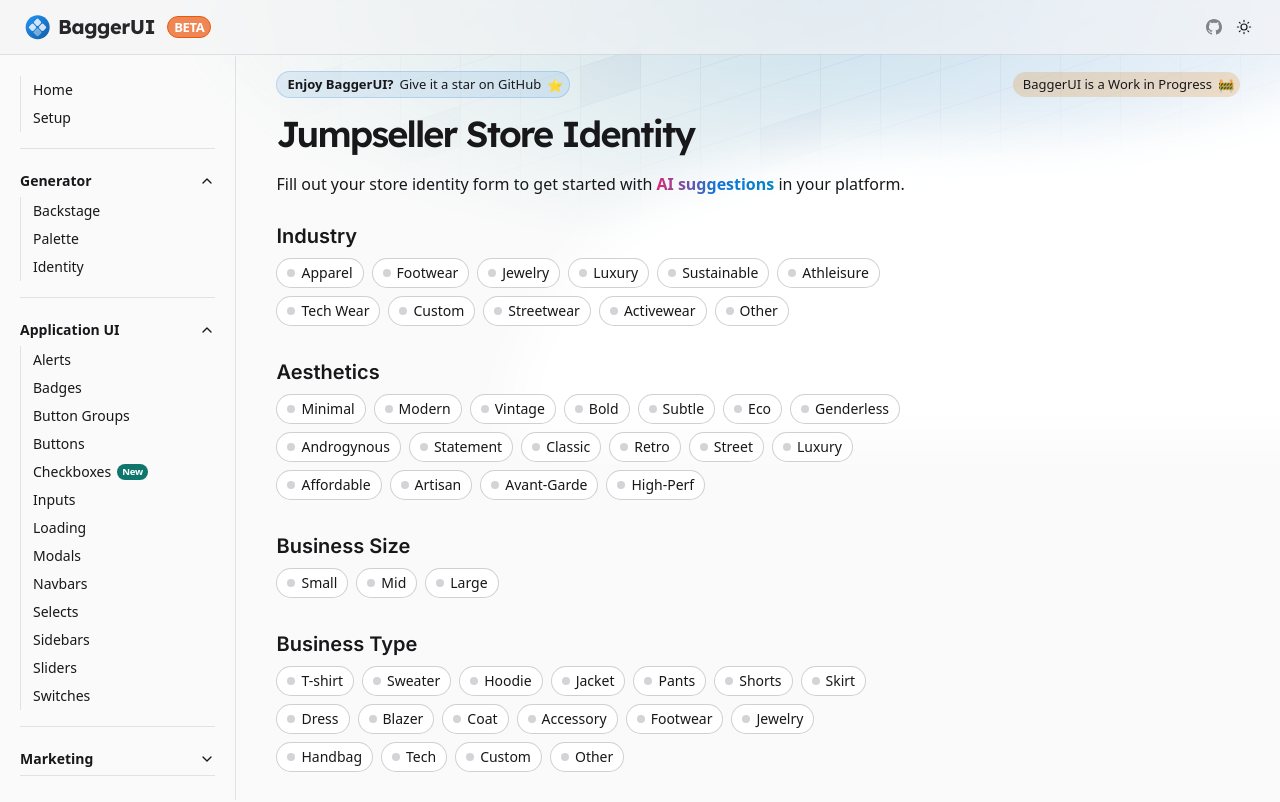
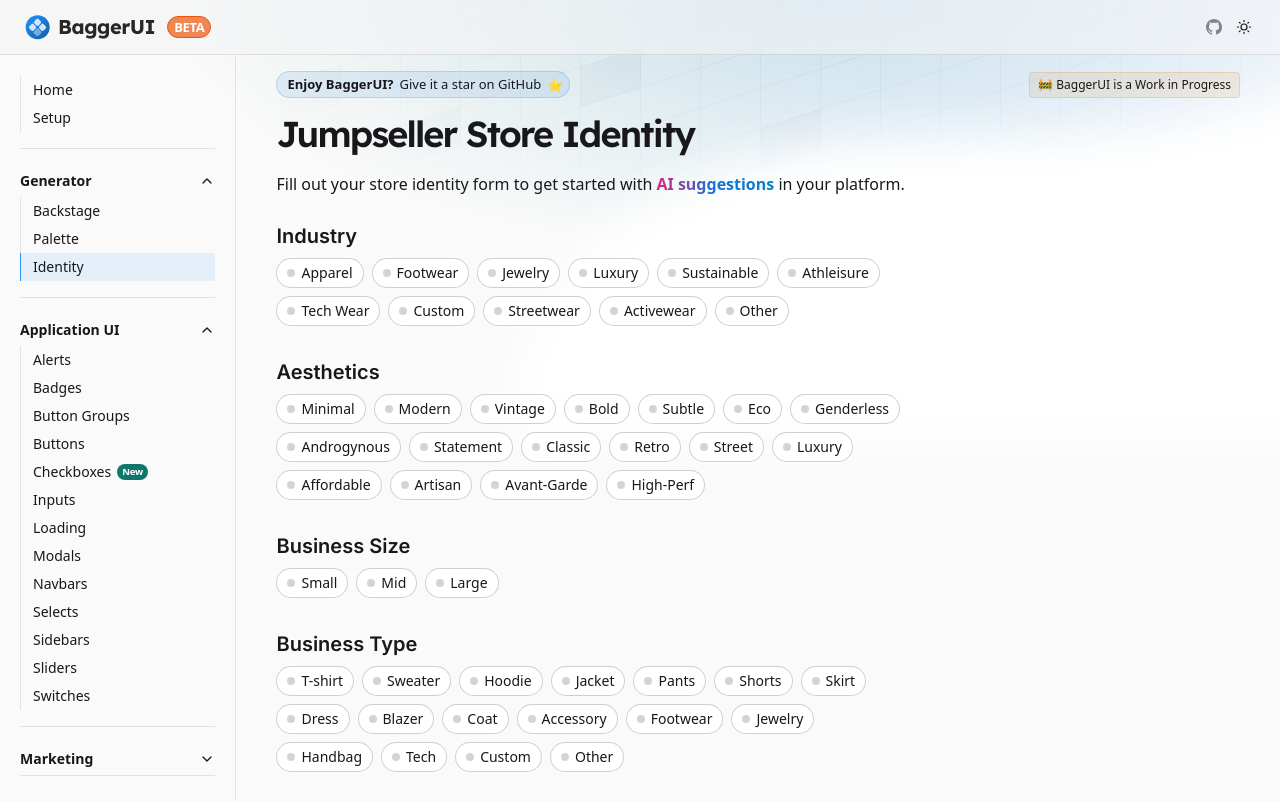
Before and after one commit to kiko-g/bagger-ui, a Next.js app: page /generator/identity in a window 1280 px wide. Shown: the top 802 px of the page. Built offline with nearby package versions, Linux system fonts and the light colour scheme.

Commit message:
fix identity location on sidebar

```diff
--- a/src/app/generator/identity/page.tsx
+++ b/src/app/generator/identity/page.tsx
@@ -27,7 +27,7 @@
   }, [form, isInitialized])
 
   return (
-    <Layout location="Onboarding" sidebar>
+    <Layout location="Identity" sidebar>
       <h2 className={clsx(lexend.className, 'mb-4 text-2xl font-semibold tracking-tighter lg:text-4xl')}>
         Jumpseller Store Identity
       </h2>
--- a/src/components/layout/Navigation.tsx
+++ b/src/components/layout/Navigation.tsx
@@ -1,6 +1,7 @@
 'use client'
 
-import { SidebarItem } from './SidebarItem'
+import Link from 'next/link'
+import clsx from 'clsx'
 import { applicationUiNav, generalNav, generatorNav, marketingNav, eCommerceNav } from '@/utils/data'
 import { Accordion, AccordionContent, AccordionItem, AccordionTrigger } from '@/components/ui/accordion'
 
@@ -18,7 +19,7 @@
           const isActive = location.toLowerCase() === item.name.toLowerCase()
           return (
             <li key={`nav-${itemIdx}`}>
-              <SidebarItem name={item.name} href={item.href} isActive={isActive} isNew={item.new} />
+              <NavItem name={item.name} href={item.href} isActive={isActive} isNew={item.new} />
             </li>
           )
         })}
@@ -35,7 +36,7 @@
                 const isActive = location.toLowerCase() === item.name.toLowerCase()
                 return (
                   <li key={`nav-${itemIdx}`}>
-                    <SidebarItem name={item.name} href={item.href} isActive={isActive} isNew={item.new} />
+                    <NavItem name={item.name} href={item.href} isActive={isActive} isNew={item.new} />
                   </li>
                 )
               })}
@@ -55,7 +56,7 @@
                 const isActive = location.toLowerCase() === item.name.toLowerCase()
                 return (
                   <li key={`nav-${itemIdx}`}>
-                    <SidebarItem name={item.name} href={item.href} isActive={isActive} isNew={item.new} />
+                    <NavItem name={item.name} href={item.href} isActive={isActive} isNew={item.new} />
                   </li>
                 )
               })}
@@ -75,7 +76,7 @@
                 const isActive = location.toLowerCase() === item.name.toLowerCase()
                 return (
                   <li key={`nav-${itemIdx}`}>
-                    <SidebarItem name={item.name} href={item.href} isActive={isActive} isNew={item.new} />
+                    <NavItem name={item.name} href={item.href} isActive={isActive} isNew={item.new} />
                   </li>
                 )
               })}
@@ -95,7 +96,7 @@
                 const isActive = location.toLowerCase() === item.name.toLowerCase()
                 return (
                   <li key={`nav-${itemIdx}`}>
-                    <SidebarItem name={item.name} href={item.href} isActive={isActive} isNew={item.new} />
+                    <NavItem name={item.name} href={item.href} isActive={isActive} isNew={item.new} />
                   </li>
                 )
               })}
@@ -106,3 +107,27 @@
     </aside>
   )
 }
+
+function NavItem({ name, href, isActive, isNew }: { name: string; href: string; isActive: boolean; isNew?: boolean }) {
+  return (
+    <Link
+      title={name}
+      href={href}
+      className={clsx(
+        isActive
+          ? 'border-primary-500 bg-primary-500/10 dark:bg-primary-300/5'
+          : 'border-zinc-900/10 hover:bg-zinc-500/5 dark:border-white/10 dark:hover:bg-zinc-50/10',
+        'flex cursor-pointer items-center justify-start gap-2 border-l py-0.5 pl-3 text-sm transition ease-in-out',
+      )}
+    >
+      <div className="hidden w-full items-center gap-1.5 pr-4 md:flex lg:pr-12">
+        <span>{name}</span>
+        {isNew && (
+          <span className="inline-flex items-center rounded-full bg-teal-700 px-[5px] py-[3px] text-white dark:bg-teal-600">
+            <span className="text-3xs font-semibold leading-none tracking-tight">New</span>
+          </span>
+        )}
+      </div>
+    </Link>
+  )
+}
--- a/src/components/layout/SidebarItem.tsx
+++ /dev/null
@@ -1,38 +0,0 @@
-'use client'
-
-import Link from 'next/link'
-import clsx from 'clsx'
-
-export function SidebarItem({
-  name,
-  href,
-  isActive,
-  isNew,
-}: {
-  name: string
-  href: string
-  isActive: boolean
-  isNew?: boolean
-}) {
-  return (
-    <Link
-      title={name}
-      href={href}
-      className={clsx(
-        isActive
-          ? 'border-primary-600 bg-zinc-500/10 dark:bg-primary-300/5'
-          : 'border-zinc-900/10 hover:bg-zinc-500/5 dark:border-white/10 dark:hover:bg-zinc-50/10',
-        'flex cursor-pointer items-center justify-start gap-2 border-l py-0.5 pl-3 text-sm transition ease-in-out',
-      )}
-    >
-      <div className="hidden w-full items-center gap-1.5 pr-4 md:flex lg:pr-12">
-        <span>{name}</span>
-        {isNew && (
-          <span className="inline-flex items-center rounded-full bg-teal-700 px-[5px] py-[3px] text-white dark:bg-teal-600">
-            <span className="text-3xs font-semibold leading-none tracking-tight">New</span>
-          </span>
-        )}
-      </div>
-    </Link>
-  )
-}
--- a/src/components/layout/WorkInProgressBadge.tsx
+++ b/src/components/layout/WorkInProgressBadge.tsx
@@ -2,11 +2,11 @@
 
 export function WorkInProgressBadge() {
   return (
-    <div className="flex items-center justify-center gap-1.5 rounded-full border-amber-600/20 bg-amber-600/20 px-2.5 py-1.5 text-xs font-normal leading-none transition dark:border-amber-600/50 dark:bg-amber-600/30">
-      <span>BaggerUI is a Work in Progress</span>
+    <div className="flex items-center justify-center gap-1.5 rounded-sm border border-amber-600/20 bg-amber-600/10 px-2 py-1.5 text-2xs font-normal leading-none transition dark:border-amber-600/50 dark:bg-amber-600/20">
       <span aria-hidden="true" role="img" className="h-3 w-3">
         🚧
       </span>
+      <span>BaggerUI is a Work in Progress</span>
     </div>
   )
 }
```
